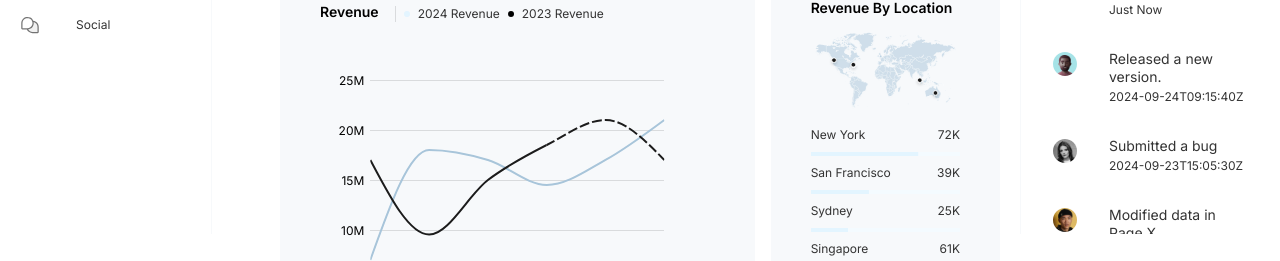
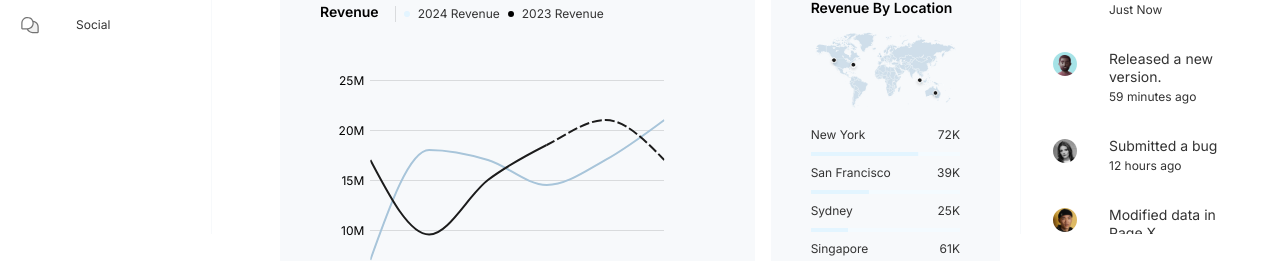
Before and after one commit to cbe99/stunning-broccoli, a React (Vite) app: page /default in a window 1280 px wide. Shown: the part 566-827 px from the top of the page. Built offline with nearby package versions, Linux system fonts and the light colour scheme.

Commit message:
fix timestamp as per figma

```diff
--- a/src/mockData/activities.jsx
+++ b/src/mockData/activities.jsx
@@ -16,7 +16,7 @@ export const Activities = [
 	{
 		message: 'Released a new version.',
 		id: 202,
-		timestamp: '2024-09-24T09:15:40Z',
+		timestamp: '59 minutes ago',
 		type: 'Subscription',
 		user: 'Jane Smith',
 		icon: <KorayOkumusSvg />,
@@ -24,7 +24,7 @@ export const Activities = [
 	{
 		message: 'Submitted a bug',
 		id: 203,
-		timestamp: '2024-09-23T15:05:30Z',
+		timestamp: '12 hours ago',
 		type: 'Bug',
 		user: 'Mark Johnson',
 		icon: <NatalieCraigSvg />,
@@ -32,7 +32,7 @@ export const Activities = [
 	{
 		message: 'Modified data in Page X',
 		id: 204,
-		timestamp: '2024-09-22T10:40:25Z',
+		timestamp: 'Today, 11:59 AM',
 		type: 'Bug Fix',
 		user: 'Emily Brown',
 		icon: <OrlandoDiggsSvg />,
@@ -40,7 +40,7 @@ export const Activities = [
 	{
 		message: 'Deleted a page in Project X',
 		id: 205,
-		timestamp: '2024-09-21T08:20:10Z',
+		timestamp: 'Feb 2, 2023',
 		type: 'Project',
 		user: 'Michael Clark',
 		icon: <AndieLaneSvg />,
```
